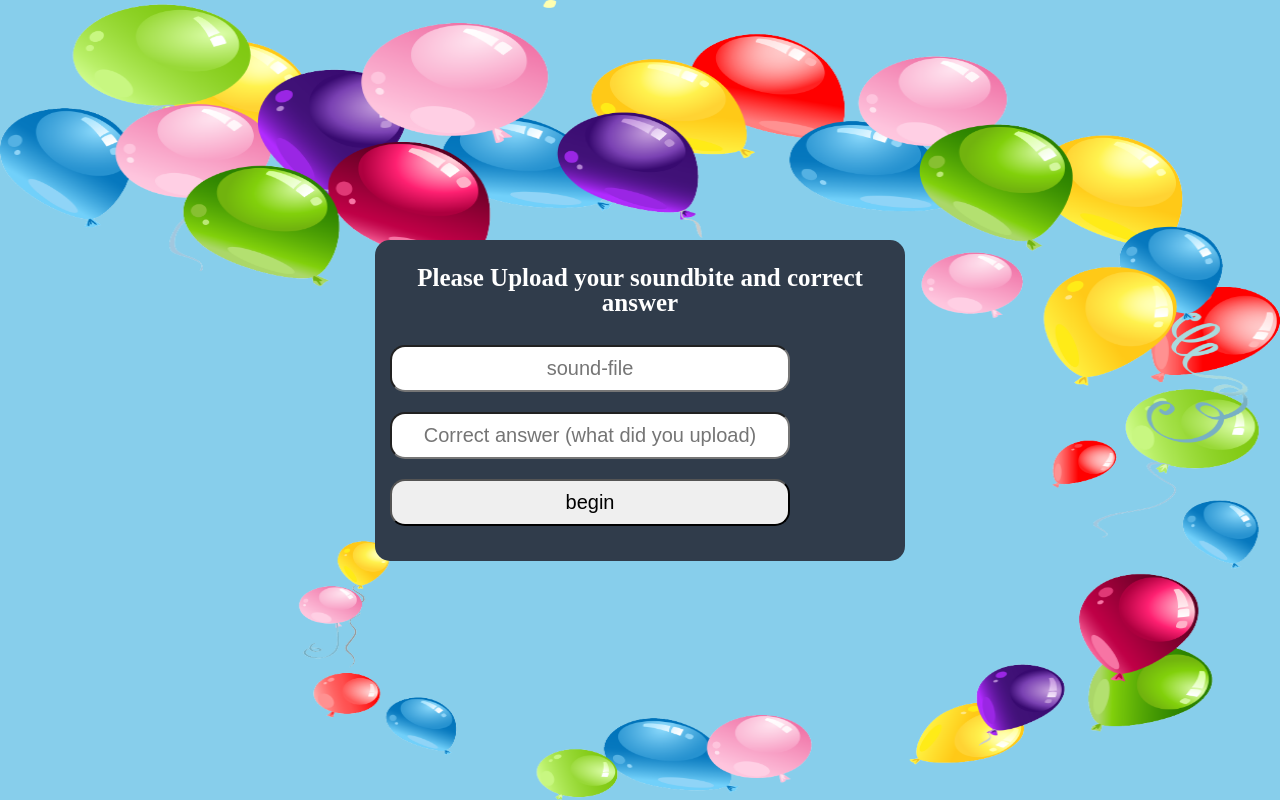
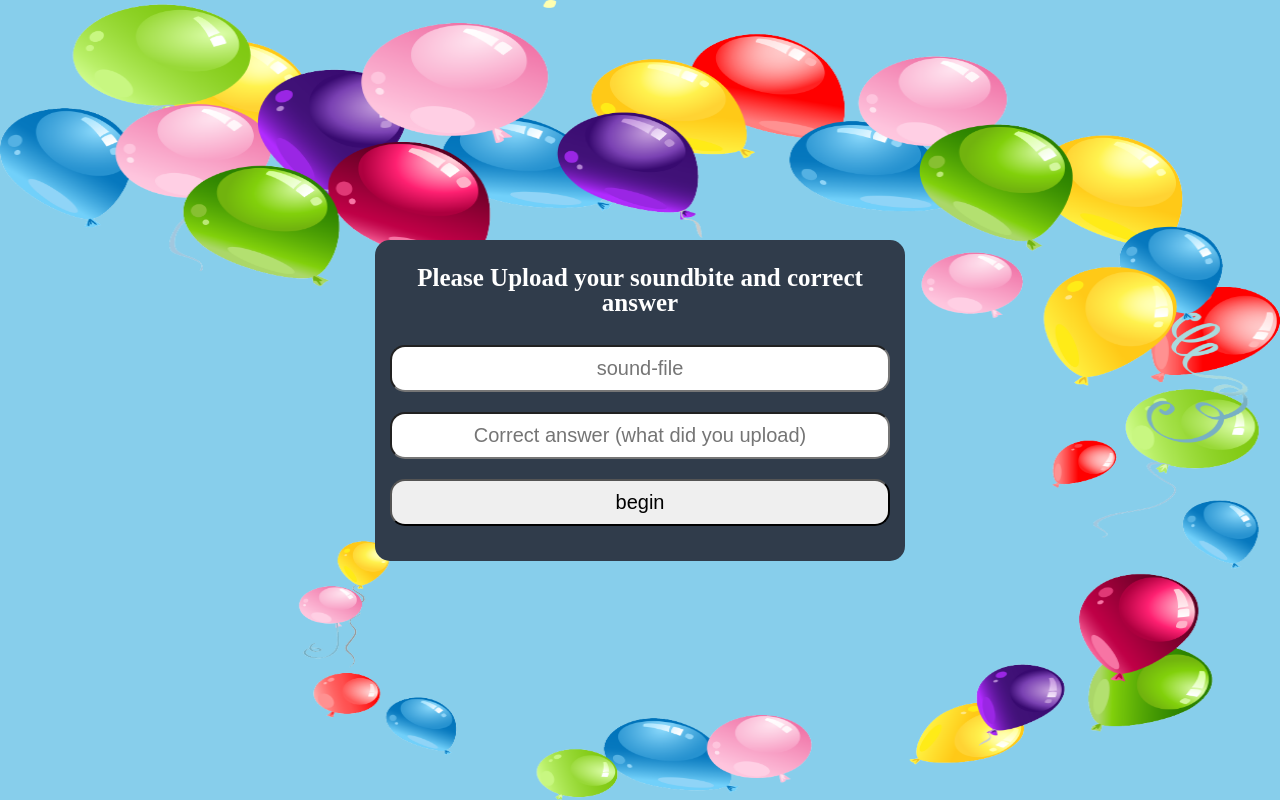
Before and after one commit to haid0109/party-game, a plain HTML site: page upload.html in a window 1280 px wide. Drawn offline with Linux system fonts and the light colour scheme.

Commit message:
update of upload css file

```diff
--- a/assets/css/upload.css
+++ b/assets/css/upload.css
@@ -15,12 +15,8 @@
 }
 
 input{
-    width: 80%;
+    width: 100%;
     margin: 0 auto;
     margin-bottom: 20px;
     box-sizing: border-box;
 }
-
-#begin{
-    width: 80%;
-}
```
